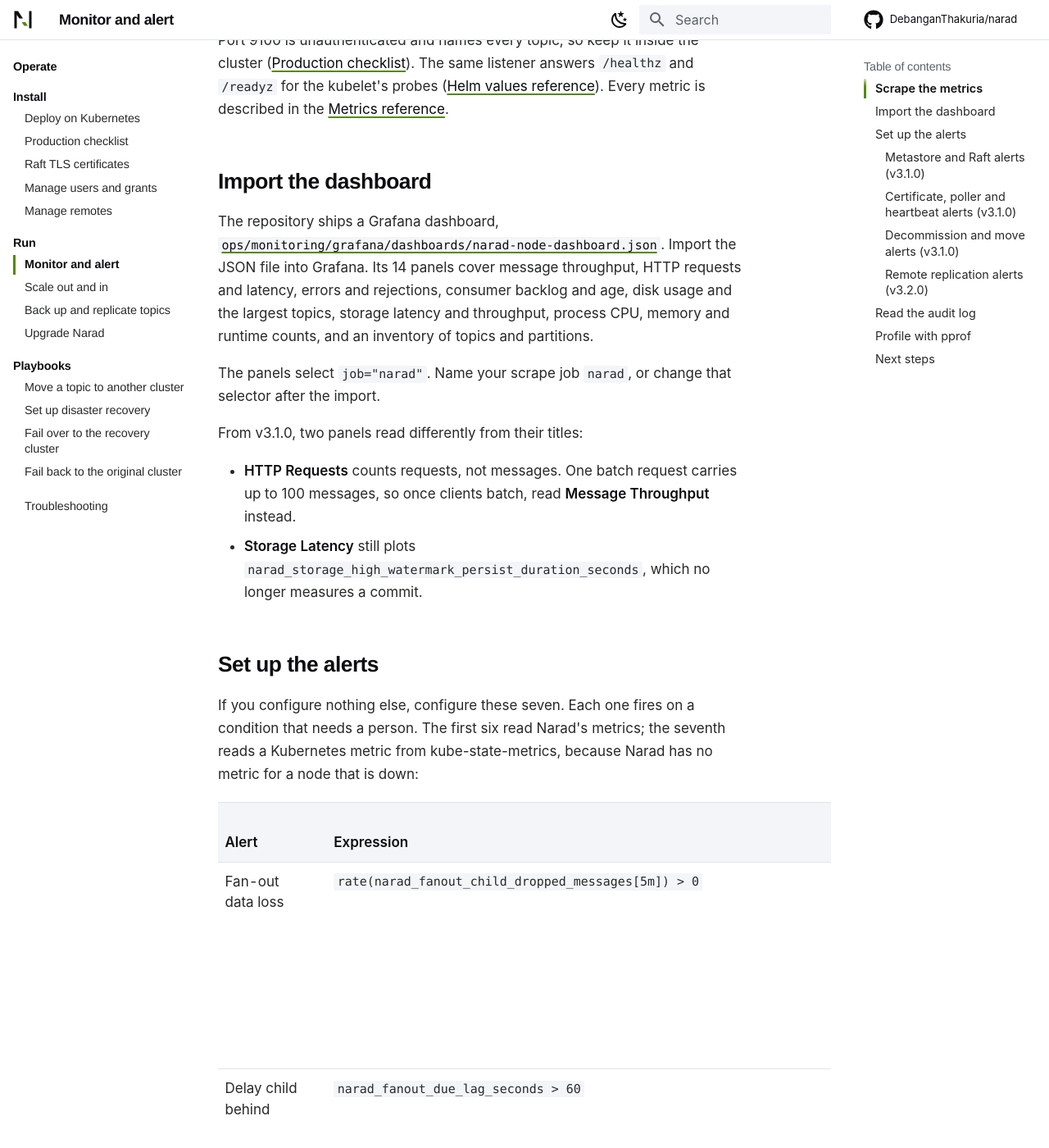
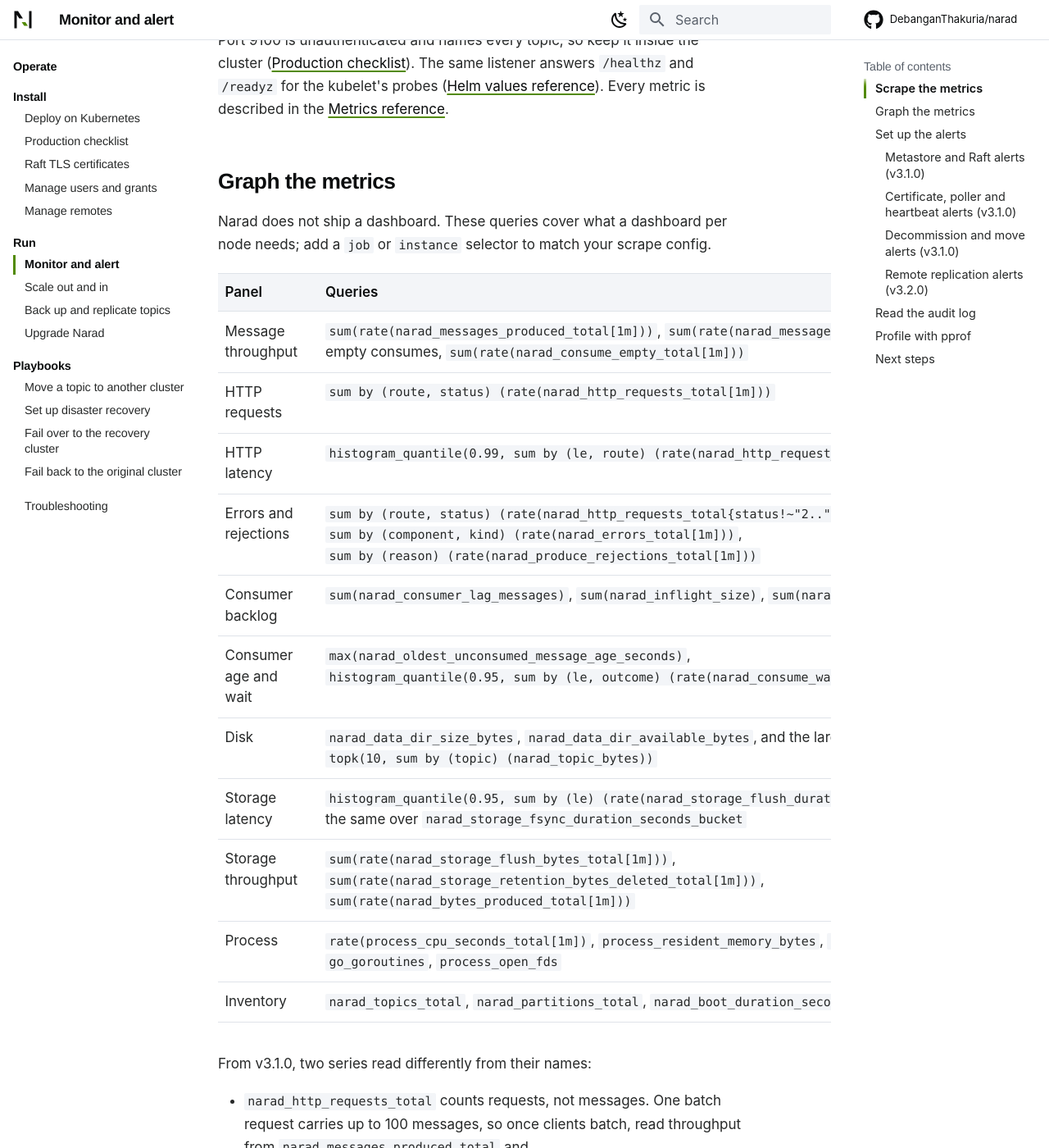
Before and after one commit to DebanganThakuria/narad, an MkDocs documentation site: the page built from docs/operate/monitoring.md, in a window 1280 px wide and 1400 px high, scrolled down 1205 px. Shown: the whole window at 82% size. Built offline with MkDocs 1.6.1 and Material for MkDocs 9.7.7, drawn with Linux system fonts in a browser that asks for light colours; some web fonts are replaced; comment, search, counter and statistics services are not loaded; some of the changed text lies outside the part shown.

Commit message:
chore: move the local monitoring setup out of the repository
ops/monitoring (the Grafana dashboards, prometheus.yml and the two
dashboard scripts), scripts/local-monitoring-start.sh,
scripts/local-monitoring-stop.sh and scripts/capture-local-pprof.sh were
the maintainer's local tooling, not product code. They leave the
repository with their make targets; the maintainer keeps a copy outside
it. ops/ stays ignored, since it still holds local investigation work on
disk, and the container workflow no longer lists a path the repository
cannot contain.

Monitor and alert pointed operators at the dashboard file. It now lists
the queries that dashboard graphed, with the two series that read
differently from their names since v3.1.0, and links no file.

Co-Authored-By: Claude Opus 5.5 <noreply@anthropic.com>

```diff
--- a/docs/llms.txt
+++ b/docs/llms.txt
@@ -44,7 +44,7 @@ These docs track the master branch; the latest release is v3.2.2, what v3.2.0 ad
 - [Raft TLS certificates: enable and rotate](https://debanganthakuria.github.io/narad/operate/raft-tls/): Turn on mutual TLS for the Raft port, then renew and rotate its certificates without losing messages.
 - [Manage users and grants](https://debanganthakuria.github.io/narad/operate/users/): Create a user for each service and give it only the grants it needs.
 - [Manage remotes](https://debanganthakuria.github.io/narad/operate/remotes/): New in v3.2.0. Register the other Narad clusters this one may copy topics to, rotate their passwords and the key that protects them, and know what that storage risks.
-- [Monitor and alert](https://debanganthakuria.github.io/narad/operate/monitoring/): Scrape Narad's Prometheus metrics, import the ready-made Grafana dashboard, and set up the seven alerts that catch real trouble.
+- [Monitor and alert](https://debanganthakuria.github.io/narad/operate/monitoring/): Scrape Narad's Prometheus metrics, graph the series that matter, and set up the seven alerts that catch real trouble.
 - [Scale out and in](https://debanganthakuria.github.io/narad/operate/scaling/): Add nodes to a running Narad cluster, or drain nodes and remove them, without stranding any partition.
 - [Back up and replicate topics](https://debanganthakuria.github.io/narad/operate/backups/): Keep a second copy of a topic on other nodes, and restore a node from a volume snapshot when its disk is lost.
 - [Upgrade Narad](https://debanganthakuria.github.io/narad/operate/upgrade/): Move a cluster to a new Narad release with a rolling restart, and roll it back safely if you need to.
--- a/docs/operate/monitoring.md
+++ b/docs/operate/monitoring.md
@@ -1,10 +1,10 @@
 ---
-description: "Scrape Narad's Prometheus metrics, import the ready-made Grafana dashboard, and set up the seven alerts that catch real trouble."
+description: "Scrape Narad's Prometheus metrics, graph the series that matter, and set up the seven alerts that catch real trouble."
 ---
 
 # Monitor and alert
 
-Scrape Narad's Prometheus metrics, import the ready-made Grafana dashboard, and set up the seven alerts that catch real trouble.
+Scrape Narad's Prometheus metrics, graph the series that matter, and set up the seven alerts that catch real trouble.
 
 Before you start: a cluster installed with the Helm chart, and a Prometheus that can reach its pods.
 
@@ -35,16 +35,28 @@ Every metric name starts with `narad_`. Point Prometheus at port 9100 in one of
 
 Port 9100 is unauthenticated and names every topic, so keep it inside the cluster ([Production checklist](production-checklist.md#metrics-exposure)). The same listener answers `/healthz` and `/readyz` for the kubelet's probes ([Helm values reference](../reference/helm-values.md#ports-and-probes)). Every metric is described in the [Metrics reference](../reference/metrics.md).
 
-## Import the dashboard {#dashboard}
+## Graph the metrics {#dashboard}
 
-The repository ships a Grafana dashboard, [`ops/monitoring/grafana/dashboards/narad-node-dashboard.json`](https://github.com/DebanganThakuria/narad/blob/master/ops/monitoring/grafana/dashboards/narad-node-dashboard.json). Import the JSON file into Grafana. Its 14 panels cover message throughput, HTTP requests and latency, errors and rejections, consumer backlog and age, disk usage and the largest topics, storage latency and throughput, process CPU, memory and runtime counts, and an inventory of topics and partitions.
+Narad does not ship a dashboard. These queries cover what a dashboard per node needs; add a `job` or `instance` selector to match your scrape config.
 
-The panels select `job="narad"`. Name your scrape job `narad`, or change that selector after the import.
+| Panel | Queries |
+|---|---|
+| Message throughput | `sum(rate(narad_messages_produced_total[1m]))`, `sum(rate(narad_messages_consumed_total[1m]))`, and empty consumes, `sum(rate(narad_consume_empty_total[1m]))` |
+| HTTP requests | `sum by (route, status) (rate(narad_http_requests_total[1m]))` |
+| HTTP latency | `histogram_quantile(0.99, sum by (le, route) (rate(narad_http_request_duration_seconds_bucket[5m])))` |
+| Errors and rejections | `sum by (route, status) (rate(narad_http_requests_total{status!~"2.."}[1m]))`, `sum by (component, kind) (rate(narad_errors_total[1m]))`, `sum by (reason) (rate(narad_produce_rejections_total[1m]))` |
+| Consumer backlog | `sum(narad_consumer_lag_messages)`, `sum(narad_inflight_size)`, `sum(narad_acked_ahead_size)` |
+| Consumer age and wait | `max(narad_oldest_unconsumed_message_age_seconds)`, `histogram_quantile(0.95, sum by (le, outcome) (rate(narad_consume_wait_seconds_bucket[5m])))` |
+| Disk | `narad_data_dir_size_bytes`, `narad_data_dir_available_bytes`, and the largest topics, `topk(10, sum by (topic) (narad_topic_bytes))` |
+| Storage latency | `histogram_quantile(0.95, sum by (le) (rate(narad_storage_flush_duration_seconds_bucket[5m])))`, and the same over `narad_storage_fsync_duration_seconds_bucket` |
+| Storage throughput | `sum(rate(narad_storage_flush_bytes_total[1m]))`, `sum(rate(narad_storage_retention_bytes_deleted_total[1m]))`, `sum(rate(narad_bytes_produced_total[1m]))` |
+| Process | `rate(process_cpu_seconds_total[1m])`, `process_resident_memory_bytes`, `go_memstats_heap_alloc_bytes`, `go_goroutines`, `process_open_fds` |
+| Inventory | `narad_topics_total`, `narad_partitions_total`, `narad_boot_duration_seconds` |
 
-From v3.1.0, two panels read differently from their titles:
+From v3.1.0, two series read differently from their names:
 
-- **HTTP Requests** counts requests, not messages. One batch request carries up to 100 messages, so once clients batch, read **Message Throughput** instead.
-- **Storage Latency** still plots `narad_storage_high_watermark_persist_duration_seconds`, which no longer measures a commit.
+- `narad_http_requests_total` counts requests, not messages. One batch request carries up to 100 messages, so once clients batch, read throughput from `narad_messages_produced_total` and `narad_messages_consumed_total` instead.
+- `narad_storage_high_watermark_persist_duration_seconds` no longer measures a commit, so leave it off a storage latency panel.
 
 ## Set up the alerts {#alerts}
 
```
Also changed, not shown: ops/monitoring/README.md (deleted, +0 -120 lines), 11 other files.
